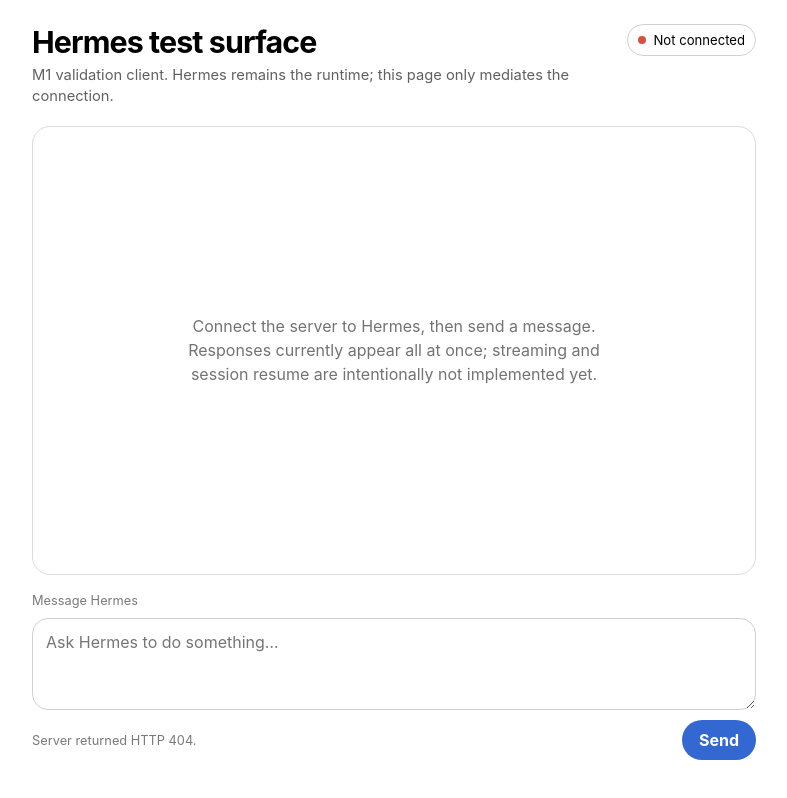
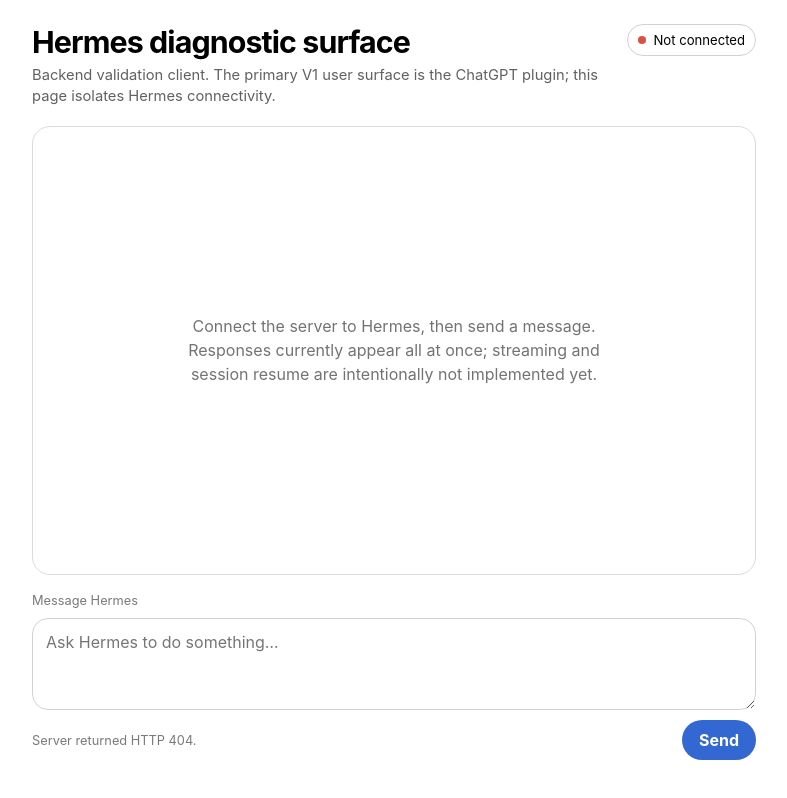
Before and after one commit to davidlifschitz/ChatGPTHarnessPlugin, a website: page index.html in a window 1280 px wide. Shown: the whole page, without its empty margins (246-1033 px from the left). Drawn offline with Linux system fonts and the light colour scheme; no server answers.

Commit message:
Rename legacy M1 surfaces for plugin-first architecture

```diff
--- a/index.html
+++ b/index.html
@@ -4,7 +4,7 @@
   <meta charset="utf-8" />
   <meta name="viewport" content="width=device-width, initial-scale=1" />
   <meta name="color-scheme" content="light dark" />
-  <title>Harness — Hermes M1</title>
+  <title>Hermes Diagnostic Surface</title>
   <style>
     :root { font-family: Inter, ui-sans-serif, system-ui, -apple-system, BlinkMacSystemFont, "Segoe UI", sans-serif; color-scheme: light dark; }
     * { box-sizing: border-box; }
@@ -37,8 +37,8 @@
   <main>
     <header>
       <div>
-        <h1>Hermes test surface</h1>
-        <p class="subtle">M1 validation client. Hermes remains the runtime; this page only mediates the connection.</p>
+        <h1>Hermes diagnostic surface</h1>
+        <p class="subtle">Backend validation client. The primary V1 user surface is the ChatGPT plugin; this page isolates Hermes connectivity.</p>
       </div>
       <div id="status" class="status" data-state="checking" aria-live="polite"><span class="dot"></span><span id="statusText">Checking…</span></div>
     </header>
```
